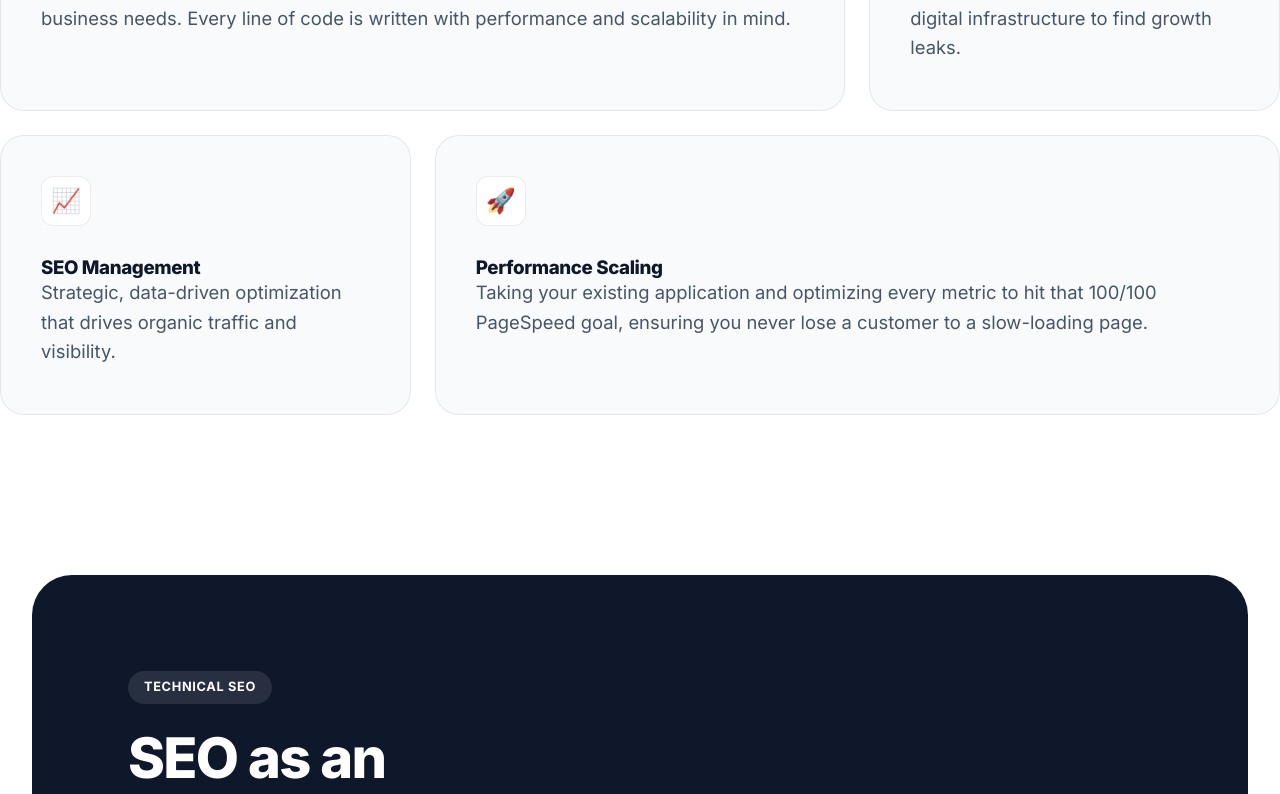
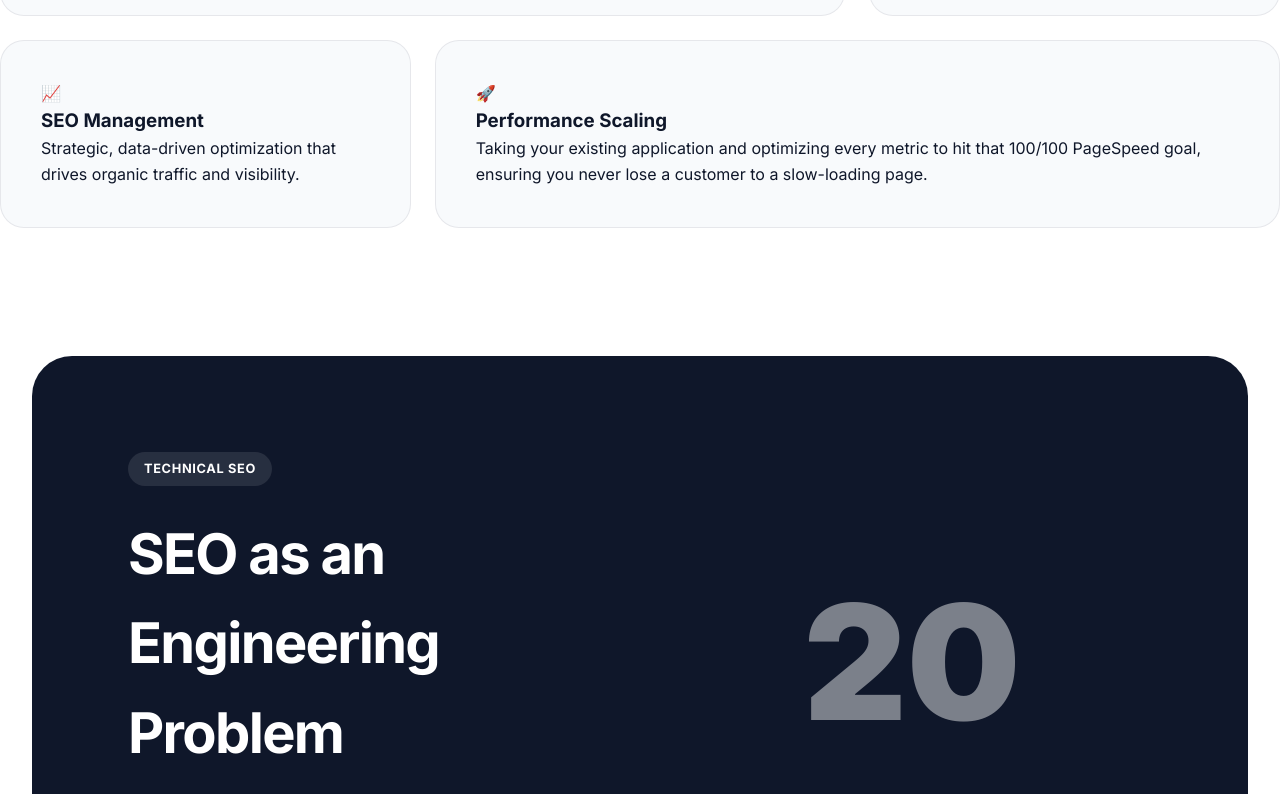
Before and after one commit to The-RavenKing/Nat20labs-site, a React (Vite) app: page / in a window 1280 px wide. Shown: the part 1400-2194 px from the top of the page. Built offline with nearby package versions, Linux system fonts and the light colour scheme.

Commit message:
Perf: Inlined critical CSS and added explicit image dimensions to resolve CLS and render-blocking issues

```diff
--- a/index.html
+++ b/index.html
@@ -14,41 +14,50 @@
     <style>
       :root {
         --bg-primary: #ffffff; --bg-secondary: #f8fafc; --bg-tertiary: #f1f5f9;
-        --text-primary: #0f172a; --text-secondary: #475569; --accent: #2563eb;
-        --accent-hover: #1d4ed8; --accent-soft: rgba(37, 99, 235, 0.05);
+        --text-primary: #0f172a; --text-secondary: #475569; --text-muted: #64748b;
+        --accent: #2563eb; --accent-secondary: #1d4ed8; --accent-glow: rgba(37, 99, 235, 0.05);
         --border: rgba(15, 23, 42, 0.08); --transition: all 0.3s cubic-bezier(0.4, 0, 0.2, 1);
-        --shadow-lg: 0 10px 15px -3px rgba(0, 0, 0, 0.1);
+        --transition-fast: 0.2s ease; --shadow-lg: 0 10px 15px -3px rgba(0, 0, 0, 0.1);
+        --container-width: 1280px;
       }
       * { margin: 0; padding: 0; box-sizing: border-box; }
-      body { background-color: var(--bg-primary); color: var(--text-primary); font-family: system-ui, -apple-system, sans-serif; line-height: 1.6; -webkit-font-smoothing: antialiased; overflow-x: hidden; }
-      .container { max-width: 1200px; margin: 0 auto; padding: 0 2rem; }
+      html { scroll-behavior: smooth; scroll-padding-top: 80px; }
+      body { background-color: var(--bg-primary); color: var(--text-primary); font-family: 'Inter', system-ui, -apple-system, sans-serif; line-height: 1.6; -webkit-font-smoothing: antialiased; overflow-x: hidden; text-rendering: optimizeSpeed; }
 
-      /* Navbar - Logo Centered */
-      .navbar { position: relative !important; height: 200px !important; display: flex !important; align-items: center !important; justify-content: center !important; background: transparent !important; border: none !important; backdrop-filter: none !important; box-shadow: none !important; }
-      .navbar .logo { display: flex; align-items: center; }
+      .container { max-width: var(--container-width); margin: 0 auto; padding: 0 2rem; }
+      .section { padding: 8rem 0; position: relative; content-visibility: auto; contain-intrinsic-size: 1px 500px; }
+
+      /* Navbar & Logo */
+      .navbar { position: relative !important; height: 200px !important; display: flex !important; align-items: center !important; justify-content: center !important; background: transparent !important; border: none !important; backdrop-filter: none !important; box-shadow: none !important; z-index: 1100; margin-bottom: 2rem; }
+      .navbar .logo { display: flex; align-items: center; font-size: 1.25rem; font-weight: 900; }
 
       /* Hamburger Menu Button */
-      .menu-btn { position: fixed !important; top: 40px !important; left: 2rem !important; width: 44px; height: 44px; display: flex; flex-direction: column; justify-content: center; gap: 8px; z-index: 9999 !important; cursor: pointer; border: none; background: none; }
-      .menu-icon-bar { width: 32px; height: 4px; background-color: var(--text-primary); border-radius: 4px; }
+      .menu-btn { position: fixed !important; top: 40px !important; left: 2rem !important; width: 44px; height: 44px; display: flex; flex-direction: column; justify-content: center; gap: 8px; z-index: 9999 !important; cursor: pointer; border: none; background: none; transition: var(--transition-fast); }
+      .menu-icon-bar { width: 32px; height: 4px; background-color: var(--text-primary); border-radius: 4px; transition: var(--transition-fast); }
+      .menu-btn.open .menu-icon-bar { background-color: var(--accent); }
+      .menu-btn.open .menu-icon-bar:nth-child(1) { transform: translateY(6px) rotate(45deg); }
+      .menu-btn.open .menu-icon-bar:nth-child(2) { transform: translateY(-6px) rotate(-45deg); }
 
       /* Nav Overlay */
-      .nav-overlay { position: fixed; top: 0; right: 0; width: 100%; height: 100vh; background: rgba(255,255,255,0.98); z-index: 1250; display: flex; align-items: center; justify-content: center; transform: translateY(-100%); opacity: 0; transition: all 0.5s cubic-bezier(0.4, 0, 0.2, 1); pointer-events: none; }
+      .nav-overlay { position: fixed; top: 0; right: 0; width: 100%; height: 100vh; background: rgba(255, 255, 255, 0.98); z-index: 1250; display: flex; align-items: center; justify-content: center; transform: translateY(-100%); opacity: 0; transition: all 0.5s cubic-bezier(0.4, 0, 0.2, 1); pointer-events: none; }
       .nav-overlay.open { transform: translateY(0); opacity: 1; pointer-events: auto; }
       .nav-overlay-links { display: flex; flex-direction: column; align-items: center; gap: 2rem; }
       .nav-overlay-links a { text-decoration: none; color: var(--text-primary); font-size: 2rem; font-weight: 900; letter-spacing: -0.04em; transition: var(--transition); }
       .nav-overlay-links a:hover { color: var(--accent); transform: scale(1.05); }
 
       .hero { min-height: 80vh; display: flex; flex-direction: column; justify-content: center; align-items: center; text-align: center; padding: 2rem; background: radial-gradient(circle at top right, #eff6ff 0%, transparent 40%), radial-gradient(circle at bottom left, #f5f3ff 0%, transparent 40%); }
-      .hero-title { font-size: clamp(3rem, 8vw, 5.5rem); font-weight: 900; letter-spacing: -0.04em; line-height: 1; margin-bottom: 1.5rem; color: var(--text-primary); opacity: 1 !important; }
+      .hero-title { font-size: clamp(3rem, 8vw, 5.5rem); font-weight: 900; letter-spacing: -0.04em; line-height: 1; margin-bottom: 1.5rem; color: var(--text-primary); }
       .hero-title span { color: var(--accent); background: linear-gradient(135deg, #2563eb 0%, #7c3aed 100%); -webkit-background-clip: text; -webkit-text-fill-color: transparent; }
 
-      /* Bento Grid */
+      .section-tag { display: inline-block; padding: 0.4rem 1rem; background: var(--accent-soft); color: var(--accent); border-radius: 99px; font-size: 0.8rem; font-weight: 700; text-transform: uppercase; letter-spacing: 0.05em; margin-bottom: 1.5rem; }
+      h2 { font-size: 3.5rem; letter-spacing: -0.03em; margin-bottom: 1rem; }
+
       .bento-grid { display: grid; grid-template-columns: repeat(12, 1fr); gap: 1.5rem; }
-      .bento-card { background: var(--bg-secondary); border: 1px solid var(--border); border-radius: 24px; padding: 2.5rem; transition: var(--transition); }
-      .bento-card:hover { background: #fff; transform: translateY(-5px); box-shadow: var(--shadow-lg); border-color: var(--accent); }
+      .bento-card { background: var(--bg-secondary); border: 1px solid var(--border); border-radius: 24px; padding: 2.5rem; transition: var(--transition); position: relative; overflow: hidden; }
+      .bento-card:hover { background: #fff; transform: translateY(-8px); box-shadow: var(--shadow-lg); border-color: var(--accent); }
       .span-8 { grid-column: span 8; } .span-4 { grid-column: span 4; }
 
-      .btn { display: inline-flex; align-items: center; justify-content: center; padding: 1rem 2rem; border-radius: 12px; font-weight: 600; text-decoration: none; transition: var(--transition); }
+      .btn { display: inline-flex; align-items: center; justify-content: center; padding: 1.1rem 2.2rem; border-radius: 12px; font-weight: 600; text-decoration: none; transition: var(--transition); }
       .btn-primary { background: var(--accent); color: #fff; }
       .btn-primary:hover { background: var(--accent-hover); transform: translateY(-2px); box-shadow: 0 10px 20px -5px rgba(37, 99, 235, 0.4); }
       .btn-outline { border: 1px solid var(--border); color: var(--text-primary); }
@@ -57,17 +66,21 @@
       .reveal.active { animation: fadeInUp 0.8s forwards; }
       @keyframes fadeInUp { from { opacity: 0; transform: translateY(30px); } to { opacity: 1; transform: translateY(0); } }
 
-      .section { padding: 8rem 0; }
-      .section-tag { display: inline-block; padding: 0.4rem 1rem; background: var(--accent-soft); color: var(--accent); border-radius: 99px; font-size: 0.8rem; font-weight: 700; text-transform: uppercase; letter-spacing: 0.05em; margin-bottom: 1.5rem; }
+      .seo-split { display: grid; grid-template-columns: 1fr 1fr; gap: 4rem; align-items: center; background: var(--text-primary); color: #fff; padding: 6rem; border-radius: 40px; }
+      .seo-split h2, .seo-split p { color: #fff; }
+
+      footer { padding: 6rem 0; border-top: 1px solid var(--border); text-align: center; }
 
       @media (max-width: 768px) {
         .navbar { height: 200px; }
-        .menu-btn { top: 20px; left: 1rem; }
+        .menu-btn { top: 20px !important; left: 1rem !important; }
         .hero-title { font-size: 3.2rem; }
         .section { padding: 5rem 0; }
         .bento-grid { grid-template-columns: 1fr; }
         .span-4, .span-8 { grid-column: span 12; }
         .nav-overlay-links a { font-size: 1.6rem; }
+        .seo-split { grid-template-columns: 1fr; padding: 3rem; text-align: center; }
+        h2 { font-size: 2.5rem; }
       }
     </style>
 
--- a/src/App.tsx
+++ b/src/App.tsx
@@ -2,8 +2,6 @@ import { useState, useEffect, lazy, Suspense } from 'react'
 import { siteContent } from './content'
 import { blogPosts } from './content/blog'
 import type { BlogPost } from './content/blog'
-import './index.css'
-import './App.css'
 
 // Lazy load the markdown component
 const ReactMarkdown = lazy(() => import('react-markdown'));
@@ -49,6 +47,8 @@ function App() {
             <img
               src="/logo-v2.webp"
               alt="Nat 20 Labs"
+              width="800"
+              height="200"
               style={{ height: '200px', width: 'auto', display: 'block', flexShrink: 0 }}
             />
           </a>
@@ -206,7 +206,13 @@ function App() {
       <footer>
         <div className="container">
           <div style={{ marginBottom: '2rem' }}>
-            <img src="/logo-v2.webp" alt="Nat 20 Labs" style={{ height: '200px', width: 'auto', margin: '0 auto' }} />
+            <img
+              src="/logo-v2.webp"
+              alt="Nat 20 Labs"
+              width="800"
+              height="200"
+              style={{ height: '200px', width: 'auto', margin: '0 auto' }}
+            />
           </div>
           <p style={{ fontSize: '0.9rem' }}>&copy; {new Date().getFullYear()} Nat 20 Labs. All rights reserved.</p>
         </div>
```
